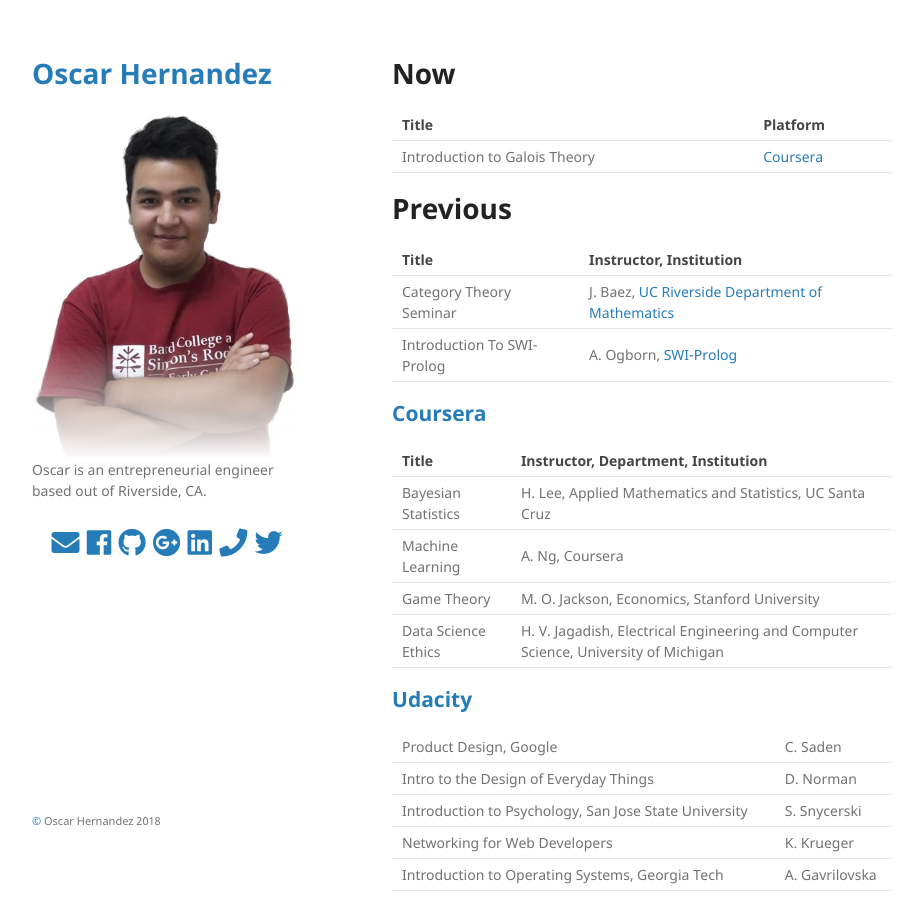
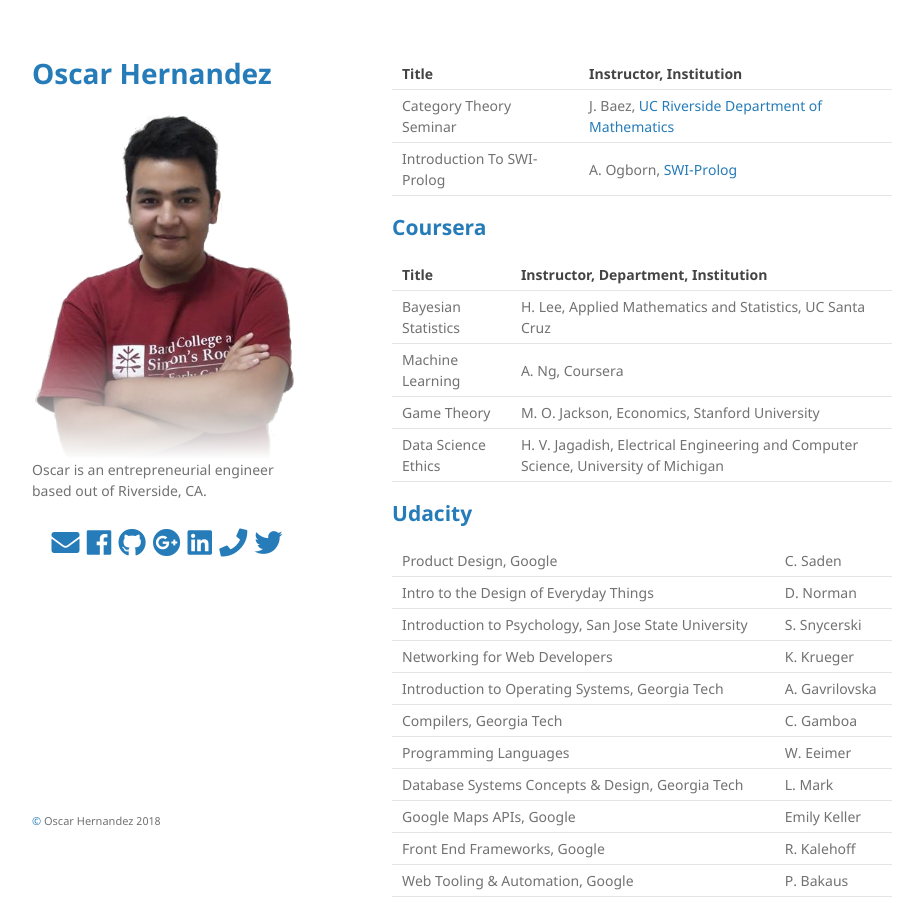
Before and after one commit to mathemonads/mathemonads.github.io, a Jekyll site: the page built from portfolio/courses.md, in a window 1280 px wide and 900 px high. Shown: the whole window, without its empty margins (178-1101 px from the left). Built offline with Jekyll 4.4.1, drawn with Linux system fonts in a browser that asks for light colours; nearby versions of some CDN libraries.

Commit message:
remove ecourse

```diff
--- a/portfolio/courses.md
+++ b/portfolio/courses.md
@@ -2,13 +2,6 @@
 title: Courses
 layout: default
 ---
-# Now
-
-Title | Platform
---- | ---
-Introduction to Galois Theory | [Coursera](/portfolio/courses#coursera "Coursera")
-
-# Previous
 
 Title | Instructor, Institution
 --- | ---
```
